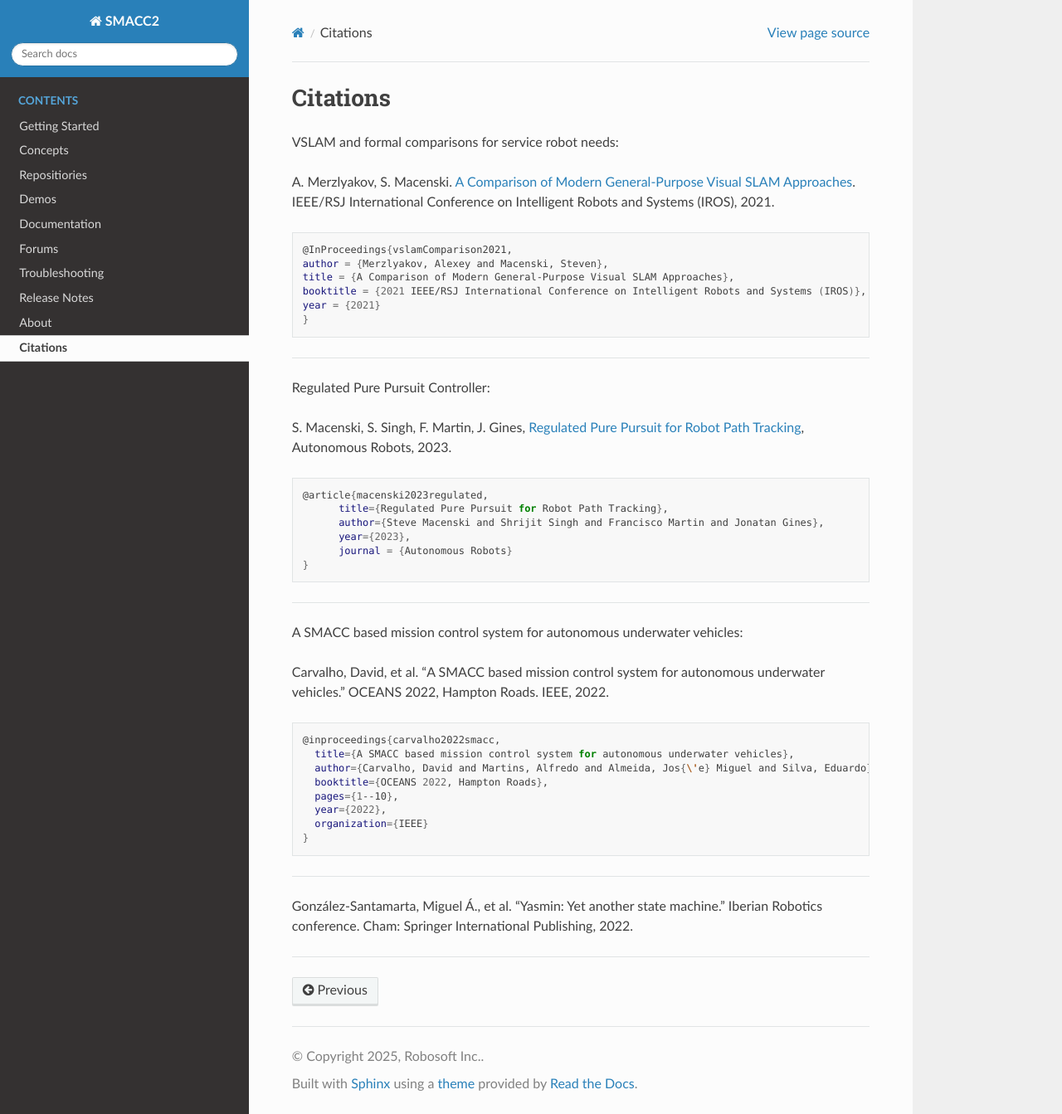
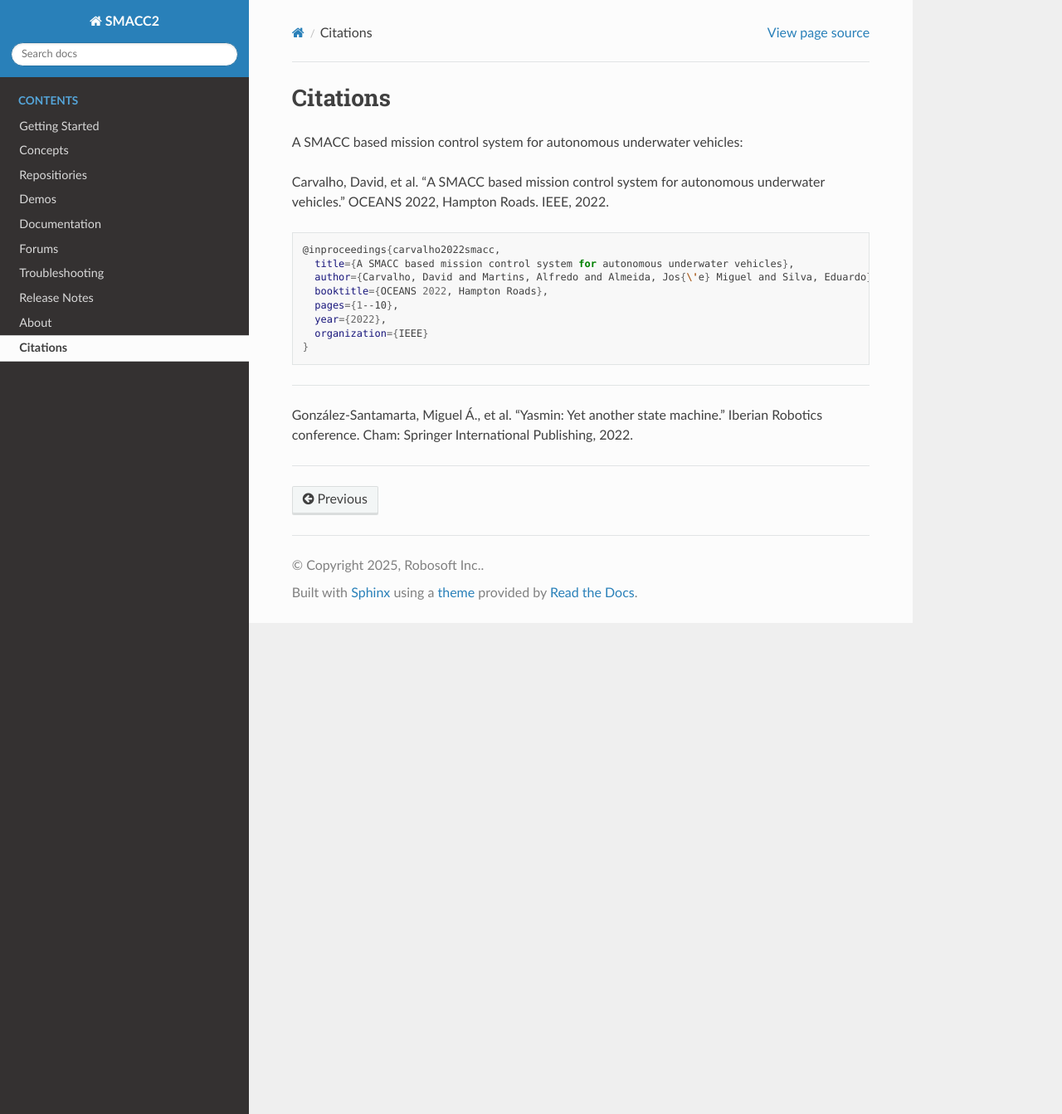
Before and after one commit to robosoft-ai/smacc2_docs, a Sphinx documentation site: the page built from docs/source/citations.rst, in a window 1280 px wide and 1343 px high. Shown: the whole window at 83% size. Built offline with Sphinx 7.4.7 and the Read the Docs theme 3.1.0, drawn with Linux system fonts in a browser that asks for light colours.

Commit message:
Update citations.rst

```diff
--- a/docs/source/citations.rst
+++ b/docs/source/citations.rst
@@ -1,40 +1,5 @@
 Citations
 =====
-
-VSLAM and formal comparisons for service robot needs:
-
-A. Merzlyakov, S. Macenski.
-`A Comparison of Modern General-Purpose Visual SLAM Approaches <https://arxiv.org/abs/2107.07589>`_.
-IEEE/RSJ International Conference on Intelligent Robots and Systems (IROS), 2021.
-
-.. code-block:: bash
-
-   @InProceedings{vslamComparison2021,
-   author = {Merzlyakov, Alexey and Macenski, Steven},
-   title = {A Comparison of Modern General-Purpose Visual SLAM Approaches},
-   booktitle = {2021 IEEE/RSJ International Conference on Intelligent Robots and Systems (IROS)},
-   year = {2021}
-   }
-
------
-
-Regulated Pure Pursuit Controller:
-
-S. Macenski, S. Singh, F. Martin, J. Gines,
-`Regulated Pure Pursuit for Robot Path Tracking <https://arxiv.org/abs/2305.20026>`_,
-Autonomous Robots, 2023.
-
-.. code-block:: bash
-
-  @article{macenski2023regulated,
-        title={Regulated Pure Pursuit for Robot Path Tracking},
-        author={Steve Macenski and Shrijit Singh and Francisco Martin and Jonatan Gines},
-        year={2023},
-        journal = {Autonomous Robots}
-  }
-
-
------
 
 A SMACC based mission control system for autonomous underwater vehicles:
 
@@ -50,7 +15,6 @@ Carvalho, David, et al. "A SMACC based mission control system for autonomous und
      year={2022},
      organization={IEEE}
    }
-
 
 -----
 
```
